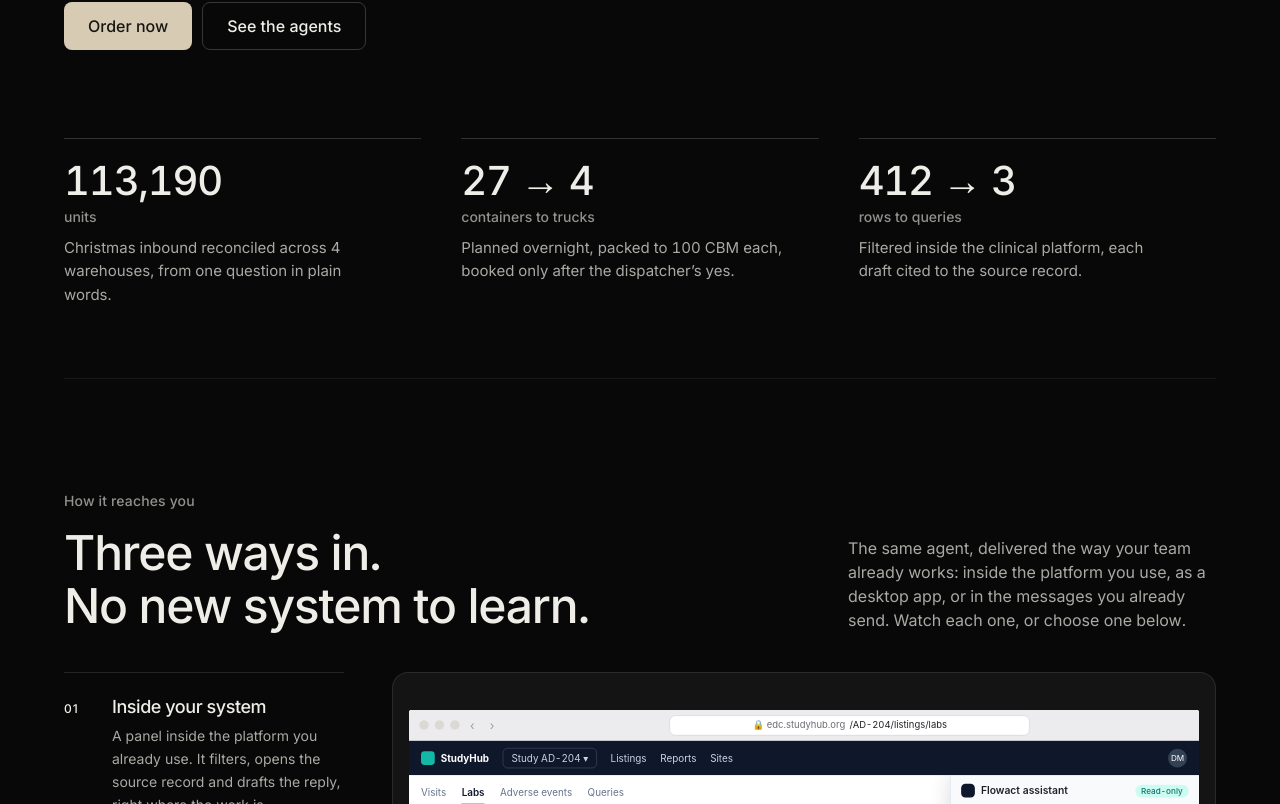
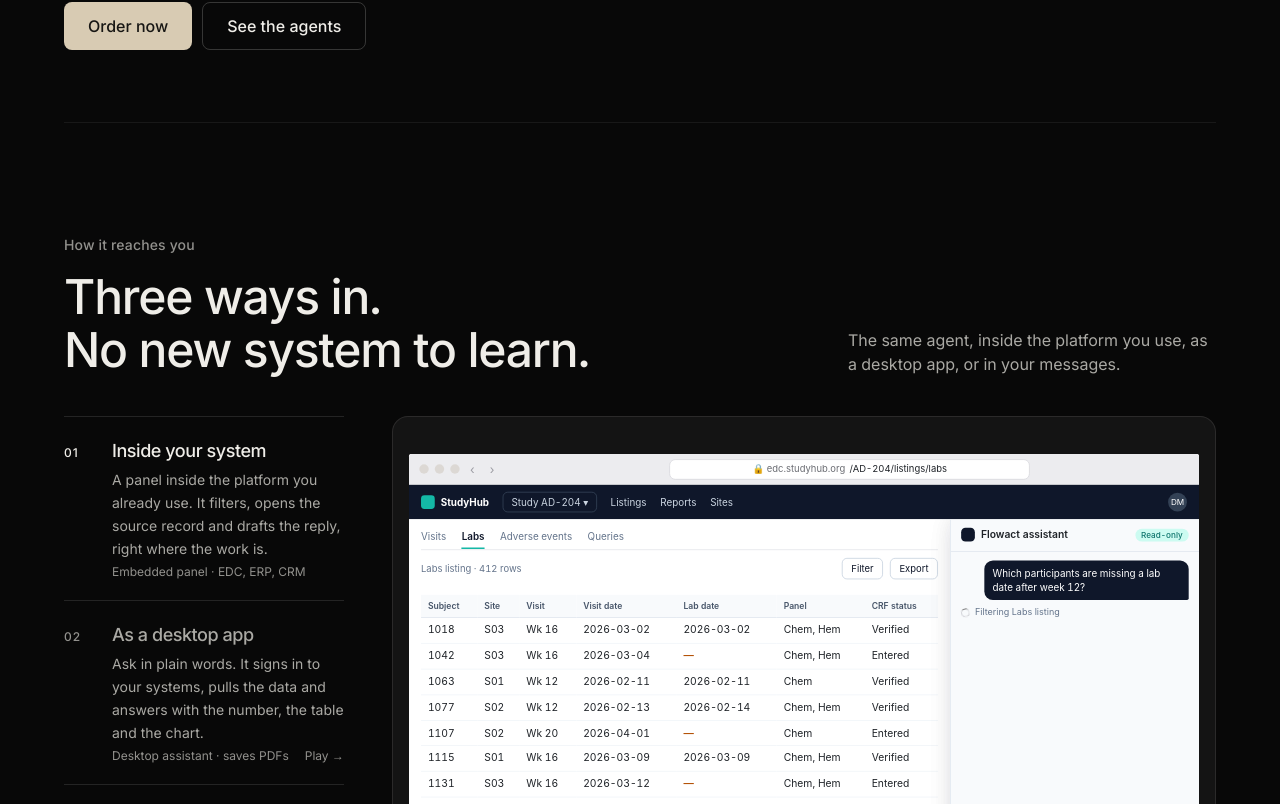
Before and after one commit to HannahTeng/saas_web, a Next.js app: page / in a window 1280 px wide. Shown: the part 636-1440 px from the top of the page. Built offline with nearby package versions, Linux system fonts and the light colour scheme; a web font is replaced by a local one.

Commit message:
Hero without the number cases; one-line showcase intro
The three delivered cases were all logistics or clinical and read as the whole market, so the hero ends on the actions. The showcase intro is one sentence.

```diff
--- a/components/Hero.tsx
+++ b/components/Hero.tsx
@@ -5,14 +5,7 @@ import { useLanguage } from '@/components/LanguageProvider'
 import { OrderButton } from '@/components/order/OrderButton'
 import styles from './Landing.module.css'
 
-// Three delivered cases, led by their numbers. Each one is the exchange shown in full further down the page.
-const CASES = [
-  { n: '113,190', unit: 'units', zhUnit: '件', en: 'Christmas inbound reconciled across 4 warehouses, from one question in plain words.', zh: '一句话提问，跨 4 个仓完成圣诞备货的入库核对。' },
-  { n: '27 → 4', unit: 'containers to trucks', zhUnit: '个柜 → 车', en: 'Planned overnight, packed to 100 CBM each, booked only after the dispatcher’s yes.', zh: '一夜之间规划完成，每车凑满 100 CBM，调度员确认后才约车。' },
-  { n: '412 → 3', unit: 'rows to queries', zhUnit: '行 → 条质疑', en: 'Filtered inside the clinical platform, each draft cited to the source record.', zh: '在临床平台内筛选，每条质疑都引用原始记录。' },
-]
-
-/** The opening: the statement, then three delivered cases by their numbers. */
+/** The opening: the statement, the lede and the two actions. */
 export default function Hero() {
   const { language } = useLanguage()
   const zh = language === 'zh'
@@ -49,14 +42,6 @@ export default function Hero() {
           <OrderButton size="lg" />
           <Button size="lg" variant="ghost" href="#products">{zh ? '查看产品' : 'See the agents'}</Button>
         </div>
-        <ol className={`${styles.highlights} ${styles.appear}`} aria-label={zh ? '已交付案例' : 'Delivered cases'}>
-          {CASES.map((c) => (
-            <li key={c.n}>
-              <b>{c.n} <small>{zh ? c.zhUnit : c.unit}</small></b>
-              <span>{zh ? c.zh : c.en}</span>
-            </li>
-          ))}
-        </ol>
       </div>
     </section>
   )
--- a/components/Landing.module.css
+++ b/components/Landing.module.css
@@ -22,14 +22,9 @@
 .language span:last-child { font-size: 14px; } /* CJK glyphs read smaller than Latin at the same size */
 .language:hover { color: var(--text-copy); }
 .burger,.backdrop { display: none; }
-/* Pulled up under the transparent header. Type alone: the statement, then the three highlights set large. */
+/* Pulled up under the transparent header. Type alone: the statement, the lede and the two actions. */
 .hero { position: relative; margin-top: -84px; padding: calc(84px + 104px) 24px 72px; background: var(--page-bg); color: var(--text-primary); }
 .heroInner { width: 100%; max-width: 1152px; margin: 0 auto; }
-.highlights { list-style: none; margin: 88px 0 0; padding: 0; display: grid; grid-template-columns: repeat(3, minmax(0, 1fr)); gap: 40px; animation-delay: .55s; }
-.highlights li { border-top: 1px solid rgb(var(--line-rgb) / .18); padding-top: 20px; }
-.highlights b { display: block; font-size: 40px; font-weight: 500; letter-spacing: -.03em; line-height: 1.1; color: var(--text-primary); }
-.highlights b small { display: block; margin-top: 6px; font-size: 14px; font-weight: 500; letter-spacing: 0; color: var(--text-subtle); }
-.highlights span { display: block; margin-top: 12px; max-width: 34ch; font-size: 15px; line-height: 1.55; color: var(--text-muted); }
 .badge { display: inline-block; margin-bottom: 22px; padding: 8px 0; color: var(--text-muted); font-size: 14px; font-weight: 500; }
 .headline { max-width: 14em; font-size: 68px; font-weight: 500; letter-spacing: -.04em; line-height: 1.02; }
 .headline > span { display: block; overflow: hidden; padding: .06em .15em .14em 0; }
@@ -42,9 +37,9 @@
 .appear { opacity: 1; animation: entrance 1.05s cubic-bezier(.16,1,.3,1) backwards; }
 @keyframes entrance { from { opacity: 0; transform: translateY(16px); } to { opacity: 1; transform: none; } }
 @media (min-width:1280px) and (max-width:1599px) { .header { --header-x:48px; } .headline { font-size:80px; } .lede { font-size:20px; } }
-@media (min-width:1600px) { .header { --header-x:64px; height:100px; } .logo { font-size:17px; } .hero { margin-top:-100px; padding-top:calc(100px + 112px); } .headline { font-size:88px; } .lede { max-width:680px; font-size:21px; } .badge { font-size:15px; } .highlights b { font-size:44px; } }
-@media (min-width:1920px) { .header { --header-x:80px; height:112px; } .logo { font-size:18px; } .hero { margin-top:-112px; padding-top:calc(112px + 128px); } .headline { font-size:96px; } .lede { max-width:720px; font-size:22px; } .highlights b { font-size:48px; } }
-@media (max-width:1023px) { .hero { padding-top:calc(84px + 64px); padding-bottom:56px; } .highlights { margin-top:64px; gap:28px; } .highlights b { font-size:34px; } }
+@media (min-width:1600px) { .header { --header-x:64px; height:100px; } .logo { font-size:17px; } .hero { margin-top:-100px; padding-top:calc(100px + 112px); } .headline { font-size:88px; } .lede { max-width:680px; font-size:21px; } .badge { font-size:15px; } }
+@media (min-width:1920px) { .header { --header-x:80px; height:112px; } .logo { font-size:18px; } .hero { margin-top:-112px; padding-top:calc(112px + 128px); } .headline { font-size:96px; } .lede { max-width:720px; font-size:22px; } }
+@media (max-width:1023px) { .hero { padding-top:calc(84px + 64px); padding-bottom:56px; } }
 @media (min-width:768px) and (max-width:1279px) { .header { --header-x:28px; gap:12px; } .headerActions { gap:10px; } .nav a { font-size:13px; padding:0 14px; } }
 @media (min-width:768px) and (max-width:1023px) { .headline { font-size:56px; } }
 @media (max-width:767px) {
@@ -61,8 +56,6 @@
   .nav a { width:min(100%,440px); height:56px; font-size:19px; border-radius:8px; border-color:rgb(var(--line-rgb) / .12); background:var(--panel-bg); color:var(--text-primary); justify-content:center; }
   .menuOpen .nav,.menuOpen .backdrop { opacity:1; visibility:visible; pointer-events:auto; }
   .hero { padding:calc(84px + 32px) 20px 40px; }
-  .highlights { grid-template-columns:1fr; margin-top:48px; gap:20px; }
-  .highlights b { font-size:32px; }
   .headline { font-size:40px; }
   .lede { font-size:16.5px; max-width:470px; }
   .badge { font-size:13px; }
--- a/components/Showcase.tsx
+++ b/components/Showcase.tsx
@@ -61,8 +61,8 @@ export default function Showcase() {
           </div>
           <p className="text-sm leading-relaxed text-muted md:text-base">
             {zh
-              ? '同一个 Agent，按你团队的习惯交付：嵌在现有系统里、装成桌面应用，或直接在消息里对话。往下看它们干活，或在下面选一个。'
-              : 'The same agent, delivered the way your team already works: inside the platform you use, as a desktop app, or in the messages you already send. Watch each one, or choose one below.'}
+              ? '同一个 Agent，嵌在现有系统里、装成桌面应用，或直接在消息里对话。'
+              : 'The same agent, inside the platform you use, as a desktop app, or in your messages.'}
           </p>
         </div>
       </FadeIn>
```
